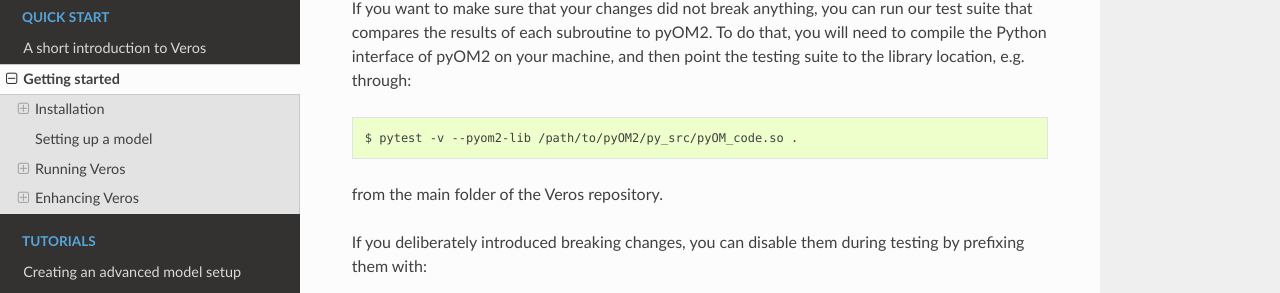
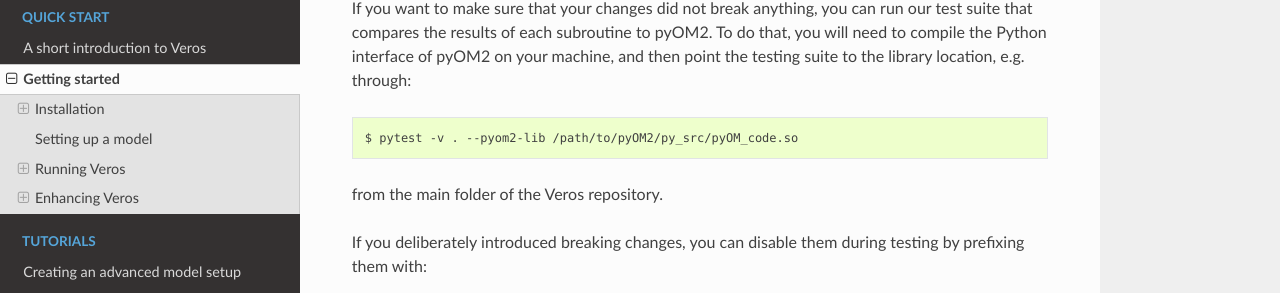
Before and after one commit to team-ocean/veros, a Sphinx documentation site: the page built from doc/quickstart/get-started.rst, in a window 1280 px wide and 900 px high, scrolled down 5060 px. Shown: the part 129-422 px from the top of the window. Built offline with Sphinx 7.4.7 and the Read the Docs theme 2.0.0, drawn with Linux system fonts in a browser that asks for light colours; pages that are not in the unit, such as notebooks, are missing from menus.

```diff
--- a/conftest.py
+++ b/conftest.py
@@ -5,7 +5,7 @@ import pytest
 
 def pytest_addoption(parser):
     parser.addoption(
-        "--pyom2-lib", type=os.path.realpath, default=None,
+        "--pyom2-lib", default=None,
         help="Path to PyOM2 library (must be given for consistency tests)"
     )
     parser.addoption(
--- a/doc/quickstart/get-started.rst
+++ b/doc/quickstart/get-started.rst
@@ -175,7 +175,7 @@ Running tests and benchmarks
 If you want to make sure that your changes did not break anything, you can run our test suite that compares the results of each subroutine to pyOM2.
 To do that, you will need to compile the Python interface of pyOM2 on your machine, and then point the testing suite to the library location, e.g. through::
 
-   $ pytest -v --pyom2-lib /path/to/pyOM2/py_src/pyOM_code.so .
+   $ pytest -v . --pyom2-lib /path/to/pyOM2/py_src/pyOM_code.so
 
 from the main folder of the Veros repository.
 
```
Also changed, not shown: .travis.yml.
